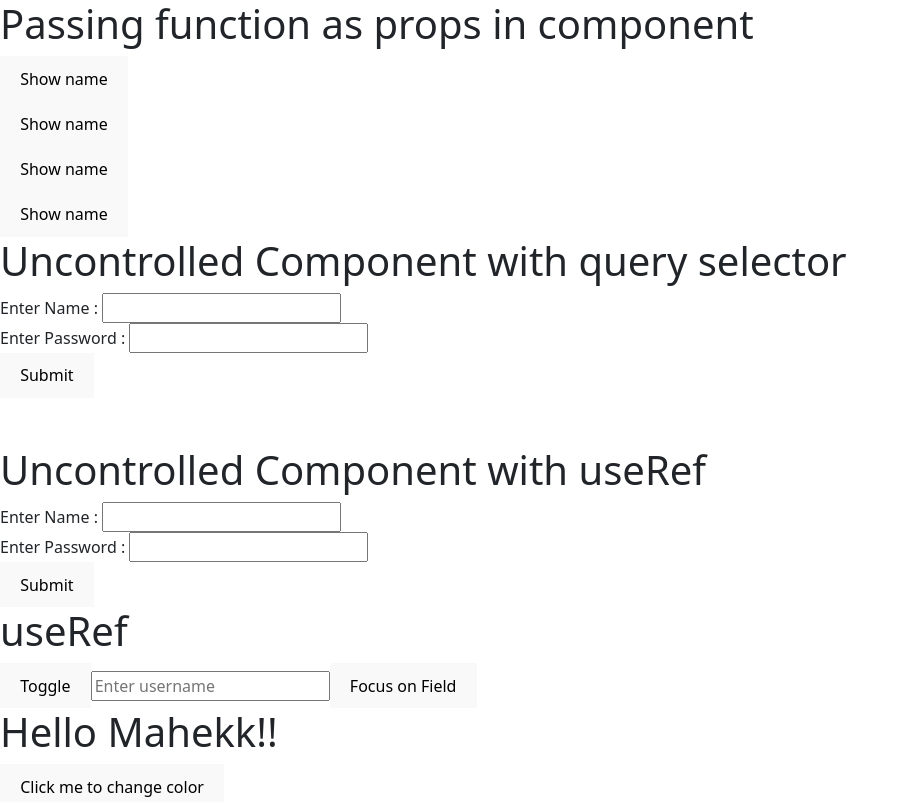
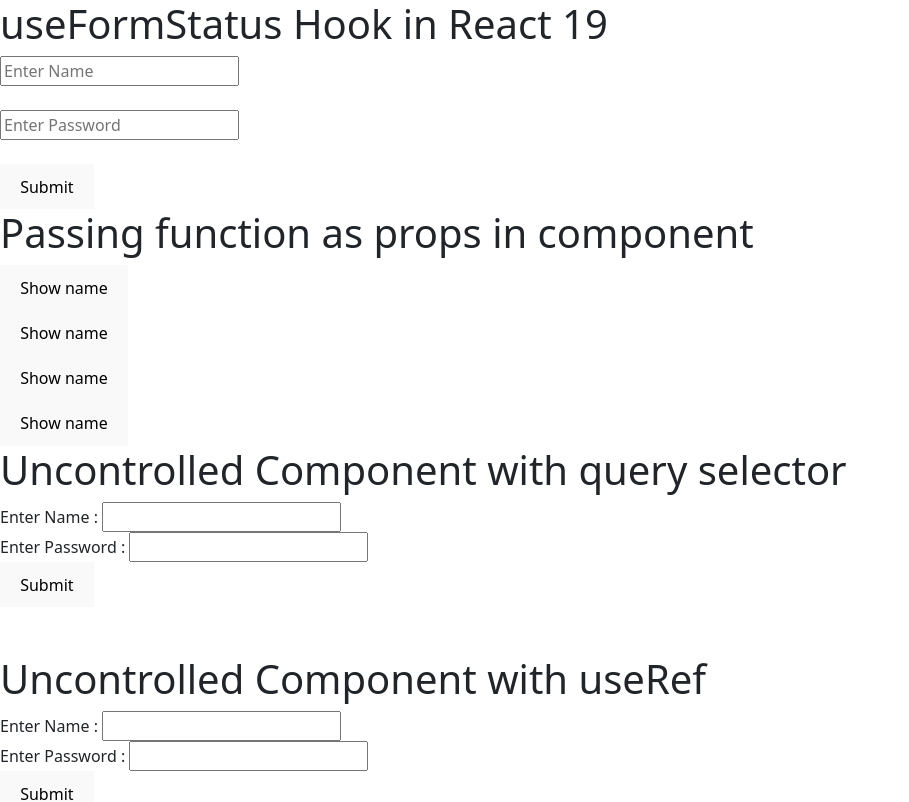
Before and after one commit to MahekSheth01/ReactJS, a React (Vite) app: page / in a window 1280 px wide. Shown: the top 802 px of the page, without its empty margins (0-909 px from the left). Built offline with nearby package versions, Linux system fonts and the light colour scheme.

Commit message:
useFormStatus

```diff
--- a/src/App.jsx
+++ b/src/App.jsx
@@ -27,6 +27,7 @@
 import HookuseRef from "./HookuseRef";
 import UnControlledComponent from "./UnControlledComponent";
 import FuncAsProp from "./FuncAsProp";
+import HookUseFormStatus from "./HookUseFormStatus";
 function App() {
 
   /* ===== BASIC FUNCTIONS ===== */
@@ -121,6 +122,7 @@
   /* ===== JSX RETURN ===== */
   return (
     <div>
+      <HookUseFormStatus/>
       <h1>Passing function as props in component</h1>
 
       <FuncAsProp func={passFunc} name="Mahek"/>
--- /dev/null
+++ b/src/HookUseFormStatus.jsx
@@ -0,0 +1,36 @@
+import React from 'react';
+import { useFormStatus } from 'react-dom';
+
+const HookUseFormStatus = () => {
+
+  const handleSubmit = async () => {
+    await new Promise((res) => setTimeout(res, 2000));
+    console.log("Form submitted");
+  };
+
+  const FormStatus = () => {
+    const { pending } = useFormStatus();
+
+    return (
+      <div>
+        <input type="text" placeholder="Enter Name" /><br /><br />
+        <input type="password" placeholder="Enter Password" /><br /><br />
+
+        <button type="submit" disabled={pending}>
+          {pending ? 'Submitting...' : 'Submit'}
+        </button>
+      </div>
+    );
+  };
+
+  return (
+    <div>
+      <h1>useFormStatus Hook in React 19</h1>
+      <form action={handleSubmit}>
+        <FormStatus />
+      </form>
+    </div>
+  );
+};
+
+export default HookUseFormStatus;
```
